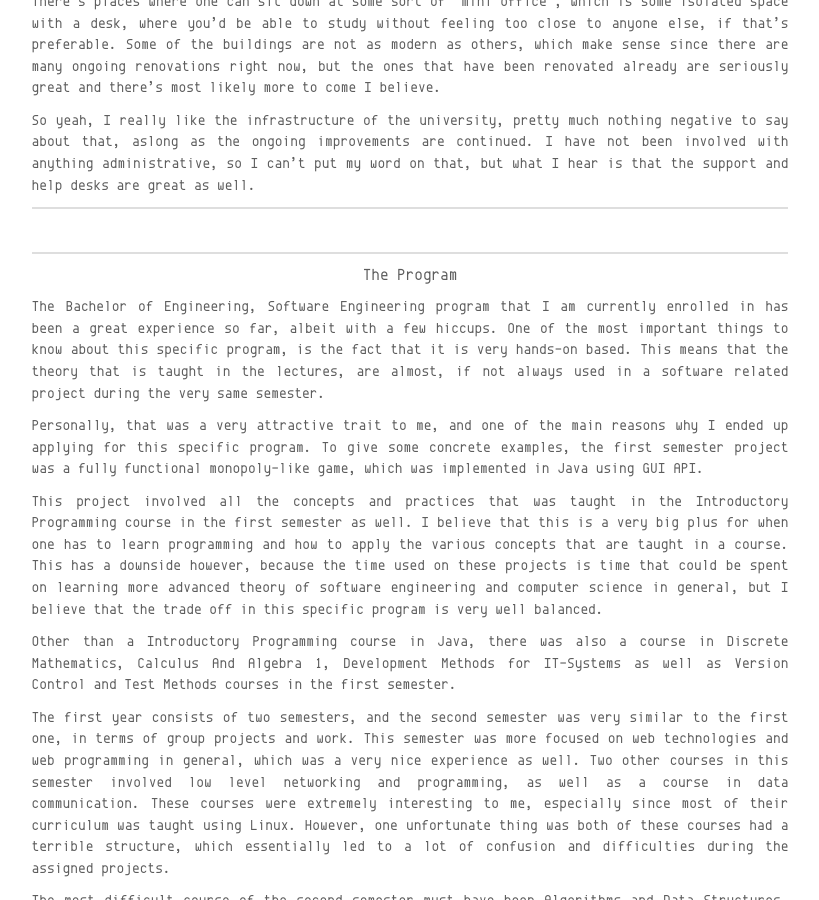
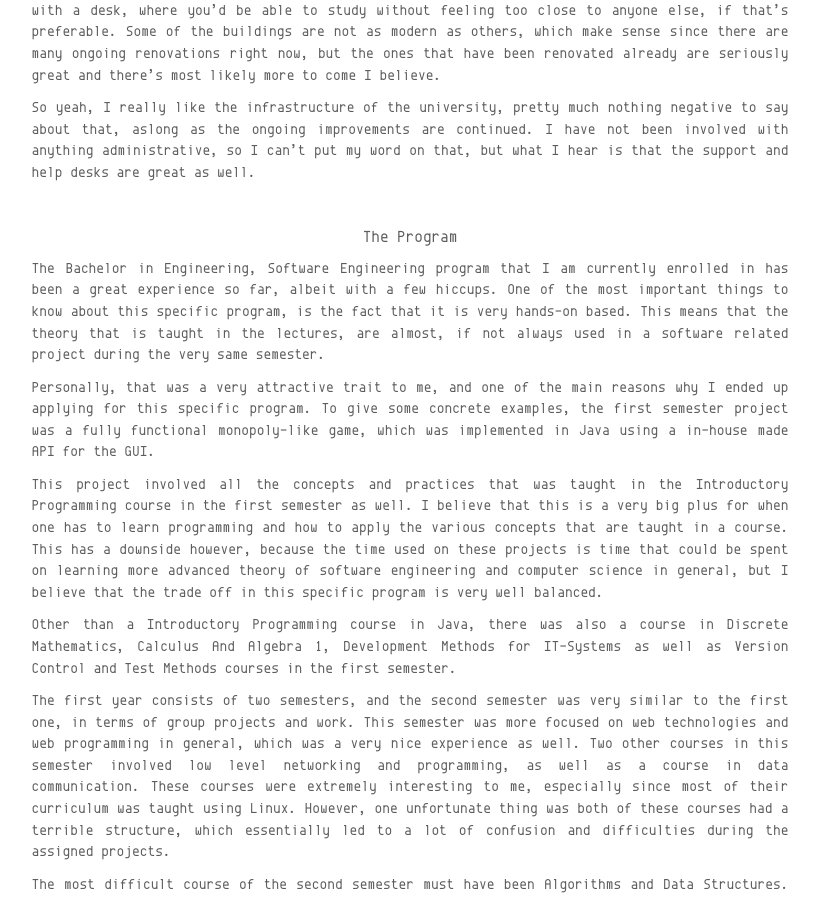
Before and after one commit to InAbsencia/inabsentia.io, a Jekyll site: the page built from src/_posts/2017-06-22-First-Year-Of-BEng-Software-Engineering.markdown, in a window 1280 px wide and 900 px high, scrolled down 858 px. Shown: the whole window, without its empty margins (230-1049 px from the left). Built offline with Jekyll 4.4.1, drawn with Linux system fonts in a browser that asks for light colours.

Commit message:
Simplified post layout. New text, etc.

```diff
--- a/_config.yml
+++ b/_config.yml
@@ -3,10 +3,10 @@ title: InAbsentia
 site_name: "ALL THINGS *NIX"
 title_description: "*nix site about software development and other wonderful niche things"
 description: "ALL THINGS *NIX is a site hosted by aspiring software developer and self-taught programmer, InAbsentia.
-              The site includes posts regarding the customization of *nix systems, various kinds of helpful tips and tricks, and finally, the thoughts of a developer."
-keywords: "ricing, linux, nix, *nix, unix, unix-like, bsd, arch, gentoo, funtoo, ubuntu, open-source, gpl, mit, git, code, coding, programming, software, engineer,
+              The site includes posts regarding the customization of *nix systems, various kinds of helpful tips and tricks, and the thoughts of a developer."
+keywords: "ricing, linux, nix, *nix, unix, unix-like, bsd, arch, gentoo, funtoo, ubuntu, mint, void, open-source, gpl, mit, git, code, coding, programming, software, engineer,
            engineering, development, developer, programmer, computer, science, security, network, networking, personal, website, project, artificial, intelligence,
-           machine, learning, deep, learning, robotics, electronics, personal, blod, mindset, life, live, mind, thoughts, thought, mind, mindset"
+           machine, learning, deep, learning, robotics, electronics, personal, blog, mindset, life, live, mind, thoughts, thought, education, university"
 
 url: https://inabsentia.io
 baseurl: null
--- a/src/_posts/2016-12-23-Welcome.markdown
+++ b/src/_posts/2016-12-23-Welcome.markdown
@@ -17,5 +17,5 @@ I hope you will find some of the content on this site interesting or helpful in
 for some cool scripts and projects. Don't forget to subscribe to the feed if you want to be kept updated.
 {: style="text-align: justify;"}
 
-Take care! :)
+Take care and thanks for reading! :)
 {: style="text-align: justify;"}
--- a/src/_posts/2017-06-22-First-Year-Of-BEng-Software-Engineering.markdown
+++ b/src/_posts/2017-06-22-First-Year-Of-BEng-Software-Engineering.markdown
@@ -13,7 +13,6 @@ I felt like sharing some of my first hand experiences and thoughts regarding the
 {: style="text-align: justify;"}
 
 <br>
-<hr>
 <center><h5>The University</h5></center>
 <center><img src="/assets/img/dtu_logo.jpg" width="100" height="135" alt="DTU Logo"></center>
 <br>
@@ -39,18 +38,16 @@ great and there's most likely more to come I believe.
 So yeah, I really like the infrastructure of the university, pretty much nothing negative to say about that, aslong as the ongoing improvements are continued.
 I have not been involved with anything administrative, so I can't put my word on that, but what I hear is that the support and help desks are great as well.
 {: style="text-align: justify;"}
-<hr>
 <br>
-<hr>
 <center><h5>The Program</h5></center>
 
-The Bachelor of Engineering, Software Engineering program that I am currently enrolled in has been a great experience so far, albeit with a few hiccups. One of the most important things
+The Bachelor in Engineering, Software Engineering program that I am currently enrolled in has been a great experience so far, albeit with a few hiccups. One of the most important things
 to know about this specific program, is the fact that it is very hands-on based. This means that the theory that is taught in the lectures, are almost, if not always used in a software
 related project during the very same semester.
 {: style="text-align: justify;"}
 
 Personally, that was a very attractive trait to me, and one of the main reasons why I ended up applying for this specific program. To give some concrete examples, the first semester project
-was a fully functional monopoly-like game, which was implemented in Java using GUI API.
+was a fully functional monopoly-like game, which was implemented in Java using a in-house made API for the GUI.
 {: style="text-align: justify;"}
 
 This project involved all the concepts and practices that was taught in the Introductory Programming course in the first semester as well.
@@ -77,12 +74,9 @@ since this course was very well structured and planned out.
 
 As a conclusion of my first year, I would say that I have learned a ton that I can put to practice already, which is an amazing feeling. The program so far has been a great experience, albeit with a few structural problems in some of the courses, but despite that I am looking forward to starting my second year after the summer is over.
 {: style="text-align: justify;"}
-<hr>
 <br>
-<hr>
 <center><h5>The End</h5></center>
 This sums up the general experience of my first year at university. It hasn't been without flaws, that I believe that is to be expected.
 I hope that at least one person will find this post useful in one way or the other, perhaps someone who is considering the same program. If so, I would
 not hesitate at all. Thank you for reading and have a great day!
 {: style="text-align: justify;"}
-<hr>
```
Also changed, not shown: src/_posts/2017-01-03-Archlinux-And-The-Aspect-Of-Ricing.markdown (+0 -10 lines), src/about.md (+4 -4 lines), src/projects.md (+3 -3 lines), 1 other file.
